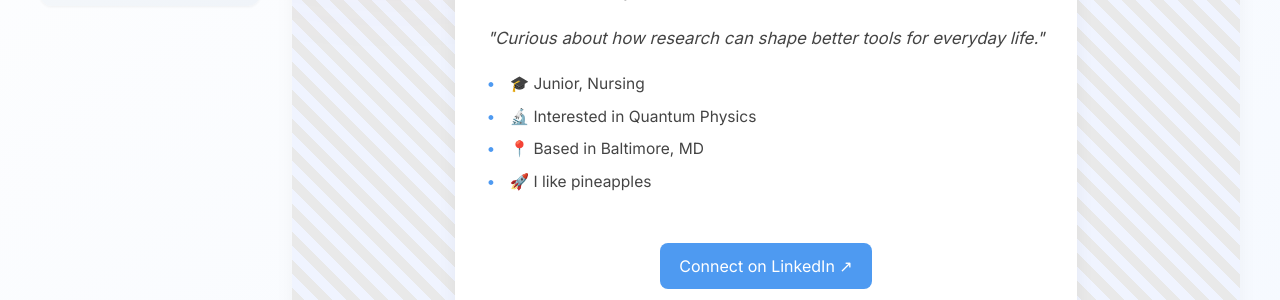
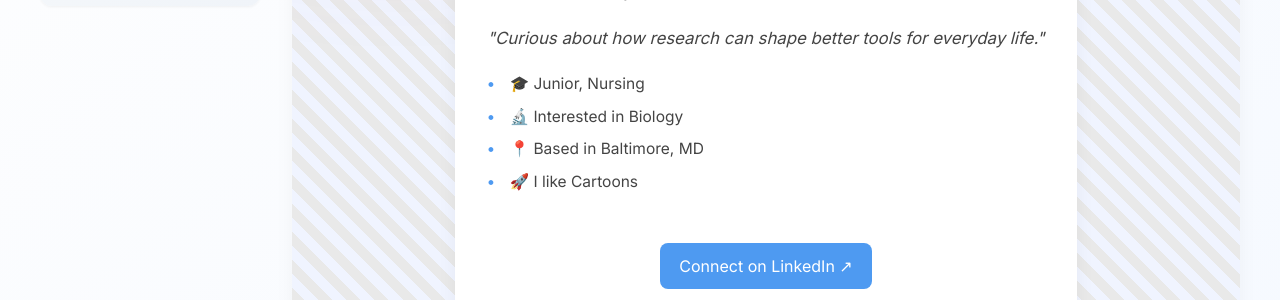
Before and after one commit to BtoBhatta/BtoBhatta, a Jekyll site: the page built from index.md, in a window 1280 px wide. Shown: the part 389-689 px from the top of the page. Built offline with Jekyll 4.4.1, drawn with Linux system fonts in a browser that asks for light colours.

Commit message:
Update quick facts in index.md

```diff
--- a/index.md
+++ b/index.md
@@ -8,9 +8,9 @@
 
 quick_facts:
   - "🎓 Junior, Nursing"
-  - "🔬 Interested in Quantum Physics"
+  - "🔬 Interested in Biology"
   - "📍 Based in Baltimore, MD"
-  - "🚀 I like pineapples"
+  - "🚀 I like Cartoons"
 
 linkedin: https://www.linkedin.com/in/example
 image: /assets/images/IMG_3679.jpeg
```
